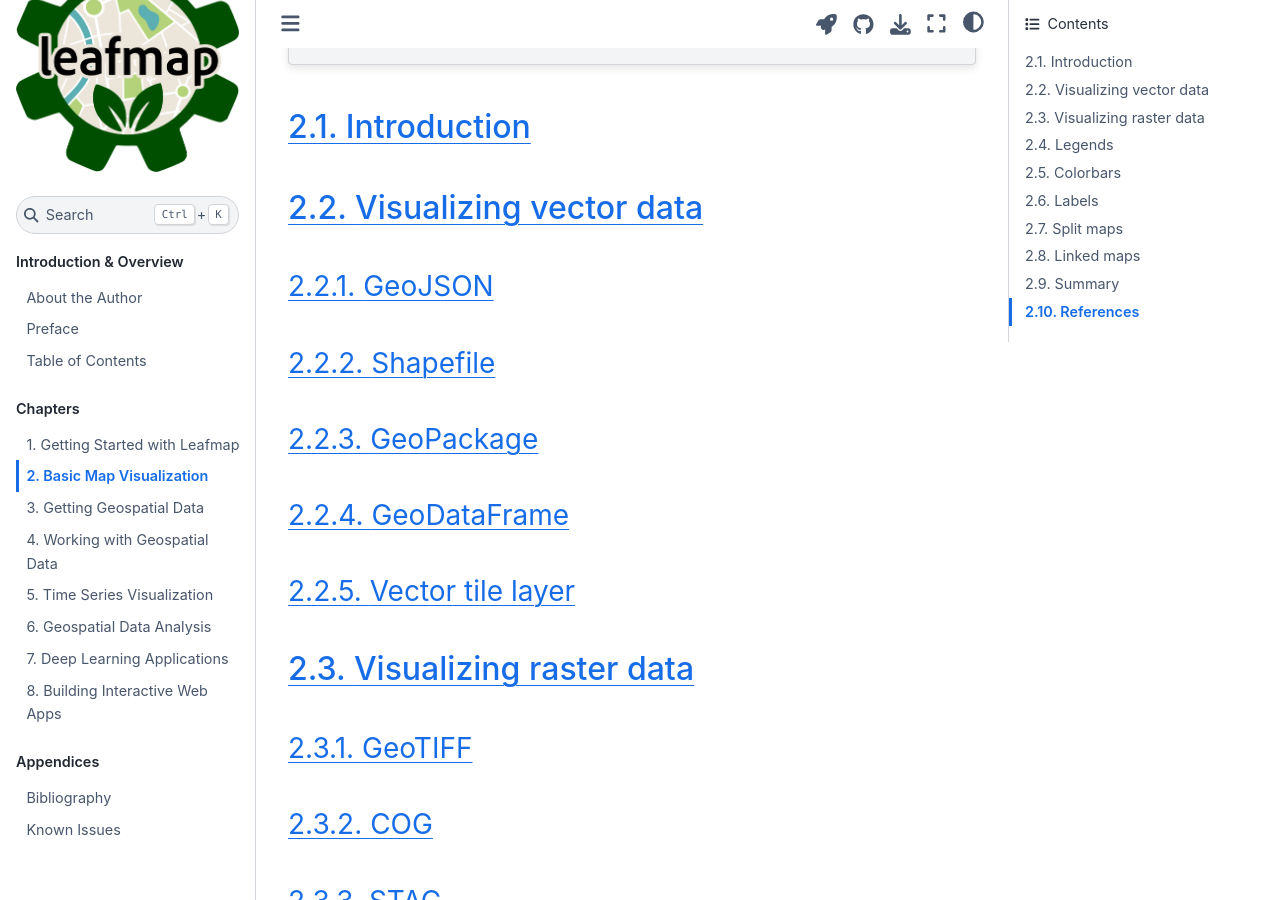
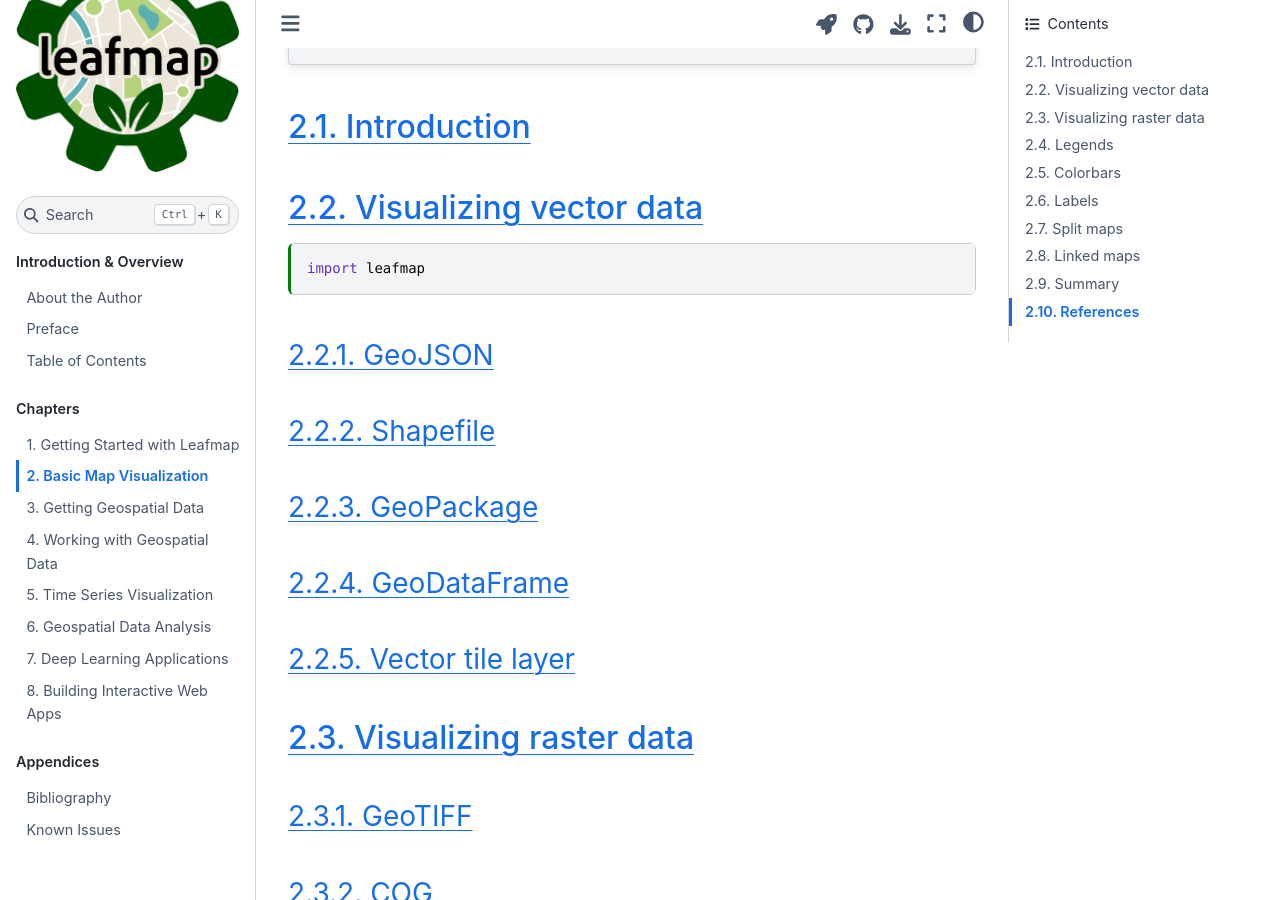
Before and after one commit to giswqs/leafmap-book, a Jupyter Book: the page built from chapters/2_data_viz.md, in a window 1280 px wide and 900 px high, scrolled down 647 px. Built offline with Jupyter Book 1.0.4 settings and Sphinx 7.4.7 and the Sphinx Book theme 1.1.4, drawn with Linux system fonts in a browser that asks for light colours.

Commit message:
Updated book

````diff
--- a/chapters/2_data_viz.md
+++ b/chapters/2_data_viz.md
@@ -21,6 +21,10 @@
 ## Introduction
 
 ## Visualizing vector data
+
+```{code-cell} ipython3
+import leafmap
+```
 
 ### GeoJSON
 
````
Also changed, not shown: chapters/1_get_started.md (+2 -0 lines), 2 other files.
